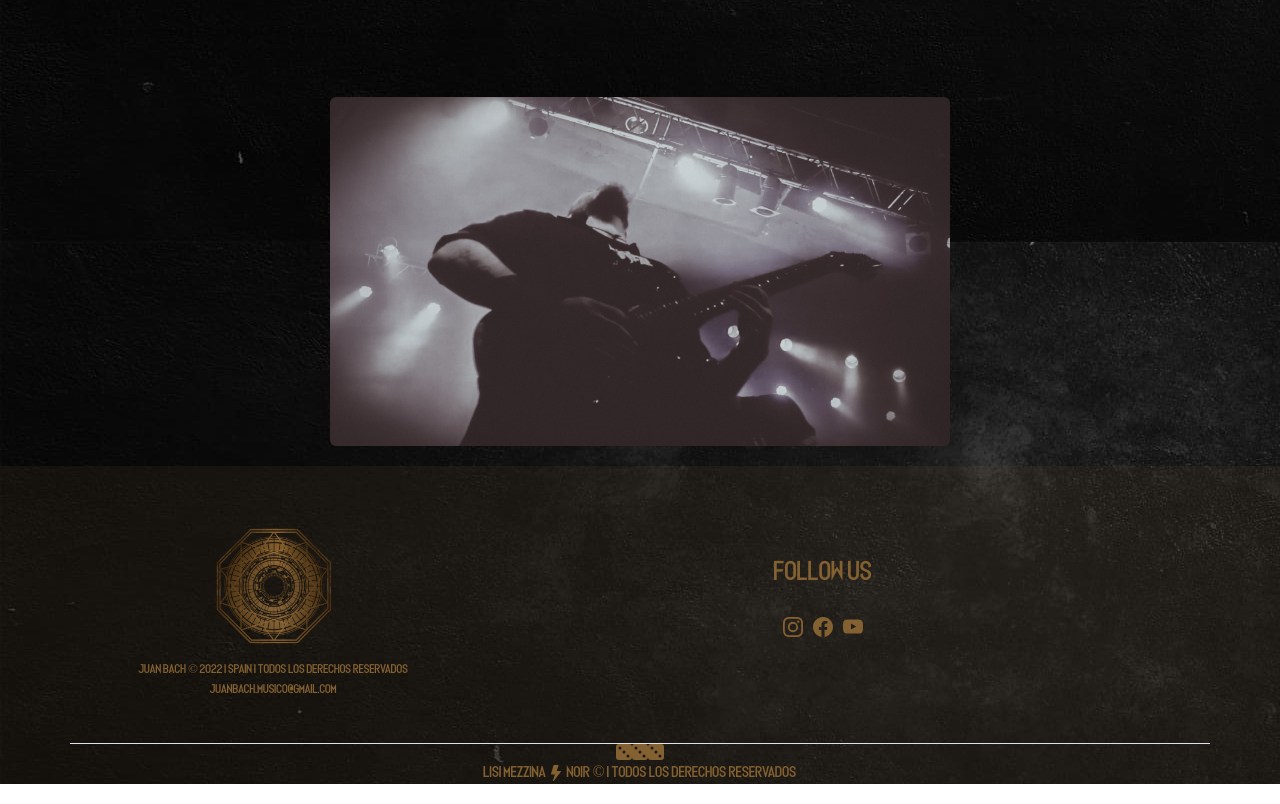
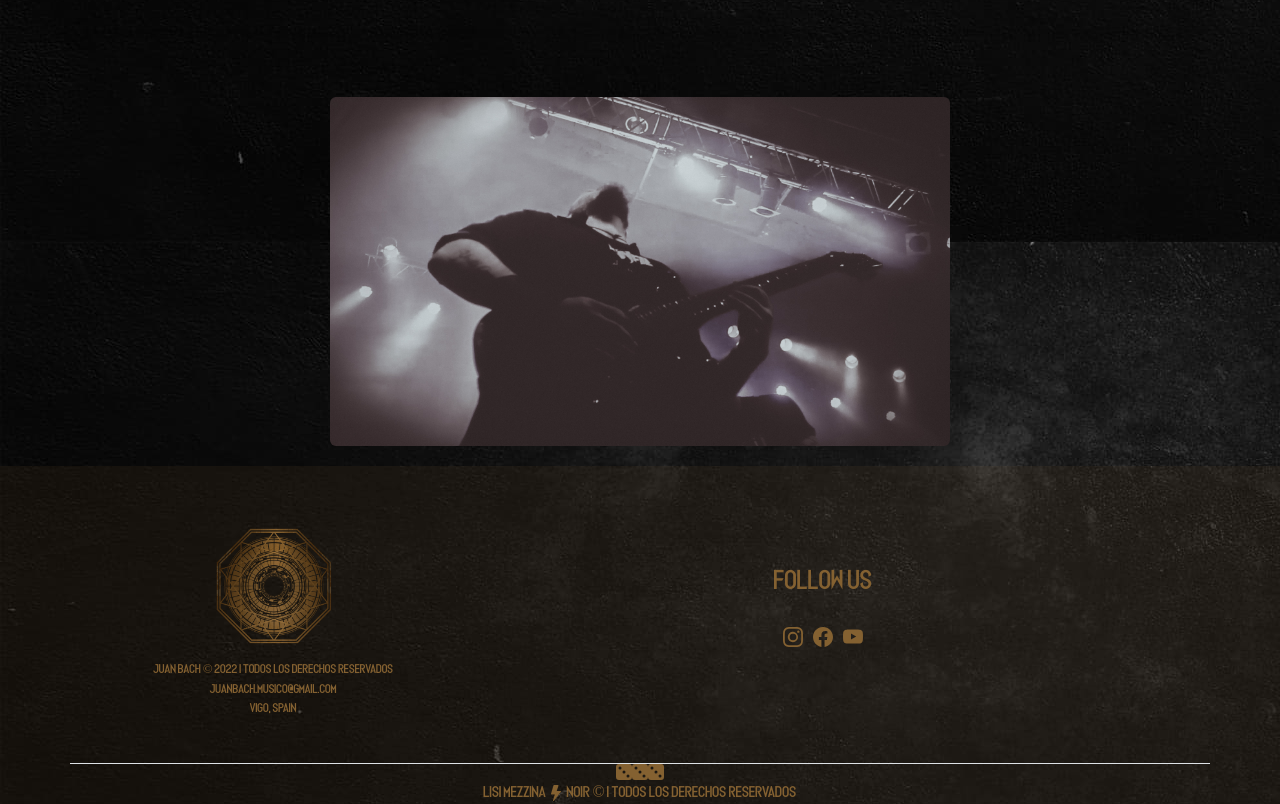
Before and after one commit to lisimezzina/octavariumpaginaweb, a plain HTML site: page pages/contact.html in a window 1280 px wide. Shown: the part 838-1642 px from the top of the page. Drawn offline with nearby package versions, Linux system fonts and the light colour scheme; files whose address does not match are found by name.

Commit message:
eruption

```diff
--- a/pages/contact.html
+++ b/pages/contact.html
@@ -102,8 +102,10 @@
 
                 <div class=" footer-text d-flex flex-column align-items-center justify-content-center p-4 col-lg-4">
                     <img src="../img/octavariumlogogold.png" alt="" class="logo-footer img-fluid">
-                    <span>JUAN BACH © 2022 | Spain | Todos los Derechos Reservados</span>
+                    <span>JUAN BACH © 2022 | Todos los Derechos Reservados</span>
                     <span>juanbach.musico@gmail.com</span>
+                    <span>Vigo, Spain</span>
+
                 </div>
 
                 <div class="p-4 col-lg-8">
--- a/scss/base/_base.scss
+++ b/scss/base/_base.scss
@@ -1,6 +1,6 @@
 @font-face {
     font-family: europhonic;
-    src: url(../assets/europhonic.otf);
+    src: url("../assets/europhonic.otf");
       }
 
 * {
@@ -14,7 +14,7 @@
 }
 
 body {
-    background-image: url(../img/background2.jpg);
+    background-image: url("../img/background2.jpg");
     background-repeat: repeat;
 height: 100%;
 width: 100%;
```
Also changed, not shown: index.html (+2 -1 lines), pages/artwork.html (+3 -1 lines), pages/releases.html (+3 -1 lines), pages/services.html (+3 -1 lines), css/main.css.
